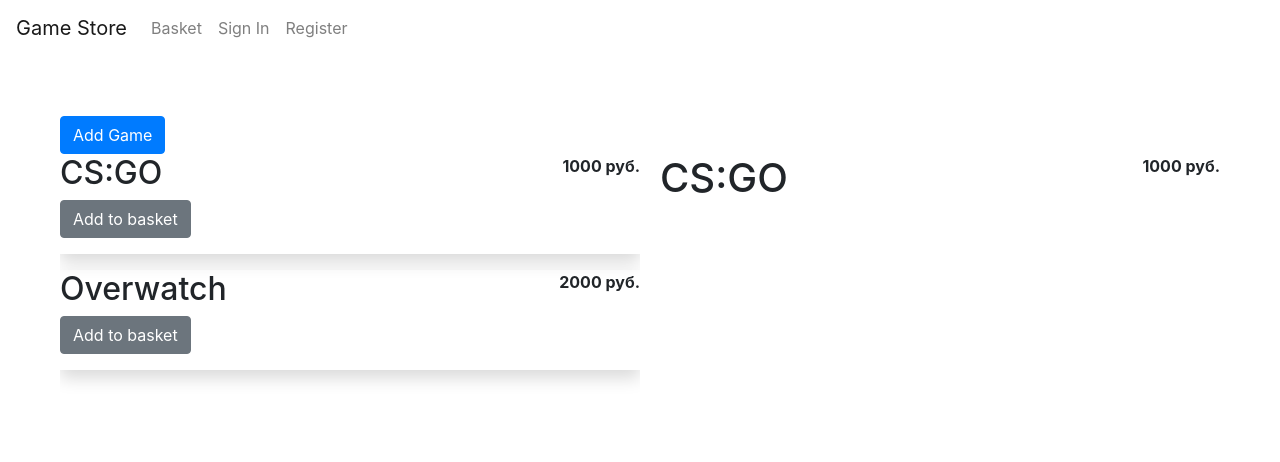
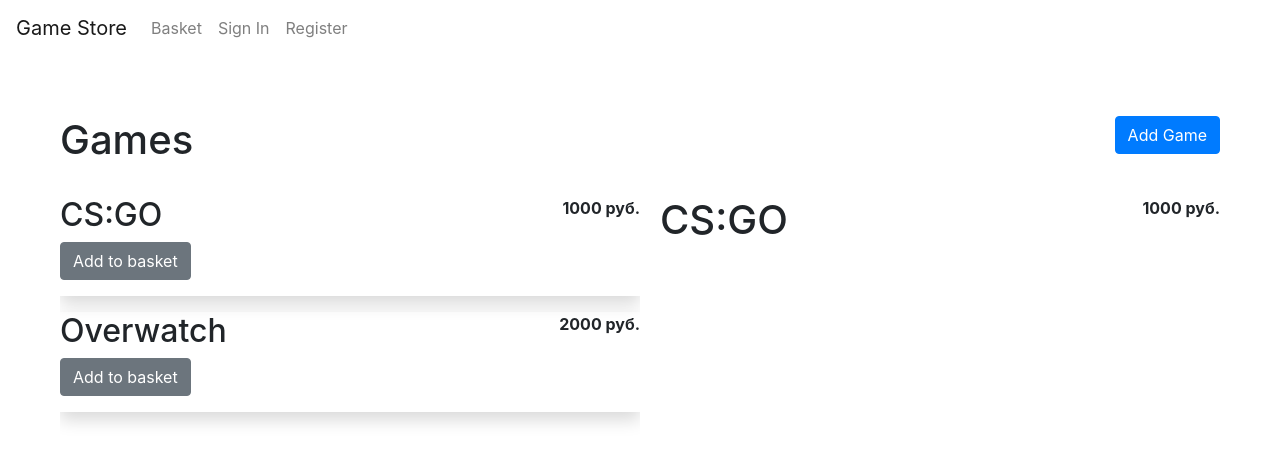
Before and after one commit to ri4an-official/game-store, a React (Create React App) app: page / in a window 1280 px wide. Shown: the top 462 px of the page. Built offline with nearby package versions, Linux system fonts and the light colour scheme.

Commit message:
fix position

```diff
--- a/src/components/games/CreateGame.jsx
+++ b/src/components/games/CreateGame.jsx
@@ -13,6 +13,7 @@
     const dispatch = useDispatch();
     return (
         <>
+            <h1>Add game</h1>
             <AddGameForm
                 onSubmit={({ title, price }) =>
                     dispatch(
--- a/src/components/games/Games.jsx
+++ b/src/components/games/Games.jsx
@@ -5,15 +5,33 @@
 import { GameDetails } from "./GameDetails";
 
 export const Games = () => {
-    const games = useSelector((state) => state.gamesStore.games,);
+    const games = useSelector((state) => state.gamesStore.games);
     const [game, setGame] = useState({});
     const [id, setId] = useState(0);
     useEffect(() => setGame(games.filter((g) => g.id === id)[0]), [id]);
+    // useEffect(
+    //     () =>
+    //         [...Array(100).keys()]
+    //             .map((i) => i + 1)
+    //             .forEach((i) =>
+    //                 console.log(
+    //                     (i % 3 === 0 ? "Fizz" : "") +
+    //                         (i % 5 === 0 ? "Buzz" : "") || i
+    //                 )
+    //             ),
+    //     []
+    // );
     return (
         <>
-            <Link className="btn btn-primary" to="/create-game">
-                Add Game
-            </Link>
+            <div>
+                <Link
+                    className="btn btn-primary noblock right"
+                    to="/create-game"
+                >
+                    Add Game
+                </Link>
+                <h1 className="noblock">Games</h1>
+            </div><br/>
             <div className="games">
                 <div className="block-left">
                     {games.map((g) => (
```
